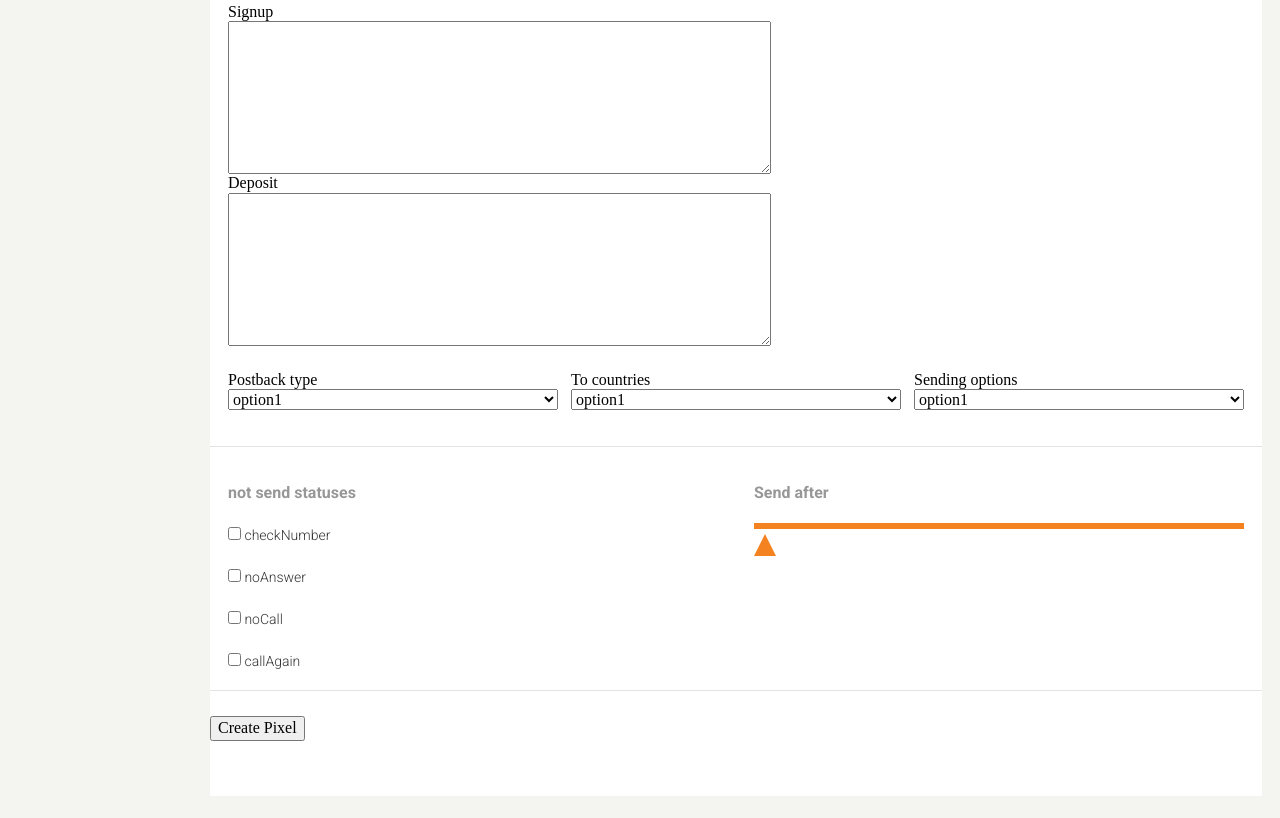
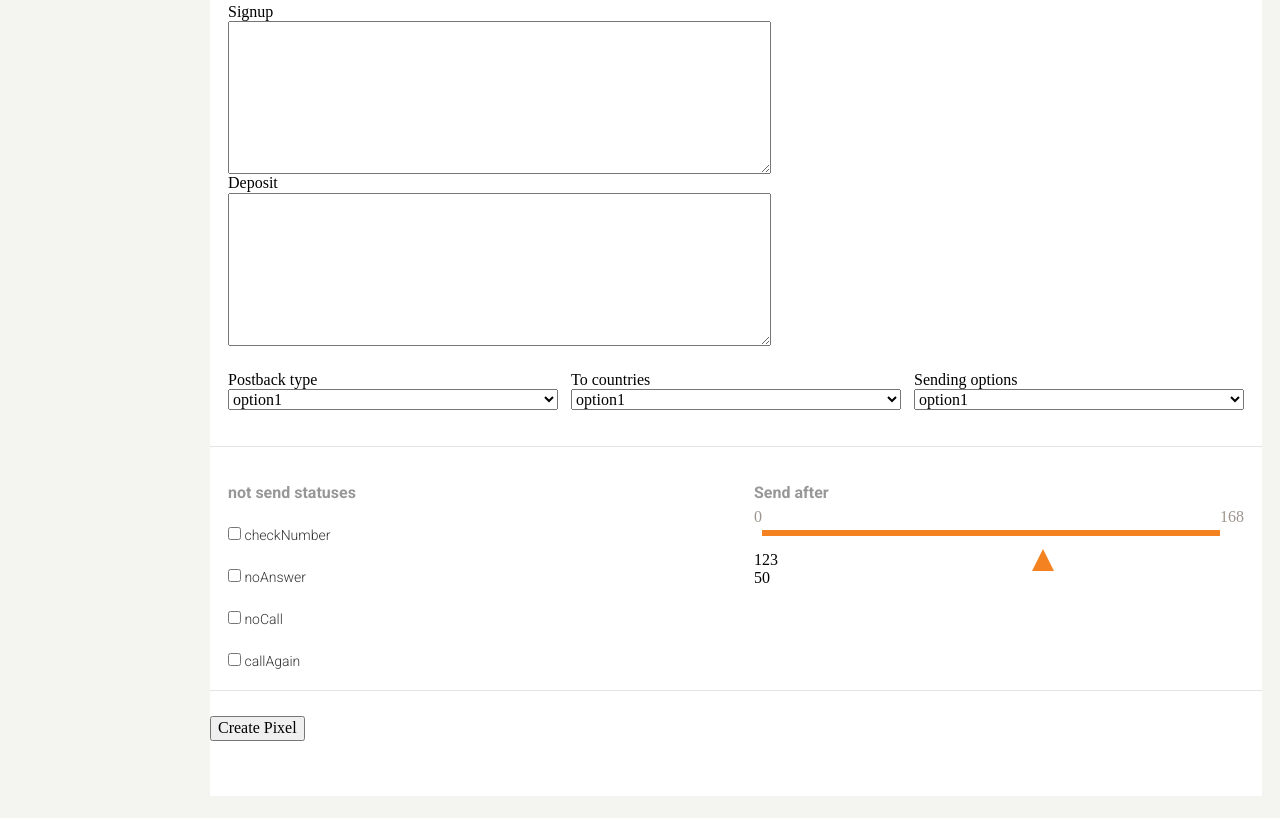
Before and after one commit to elminex/solo-project, a website: page index.html in a window 1280 px wide. Shown: the part 3219-4037 px from the top of the page. Drawn offline with Linux system fonts and the light colour scheme.

Commit message:
Add range input style

```diff
--- a/index.html
+++ b/index.html
@@ -682,7 +682,11 @@
                         </div>
                         <div class="postback__range">
                             <h3>Send after</h3>
-                            <input class="postback__range-input" type="range" name="time" min="0" max="168" step="1">
+                            <div class="sliderfill"></div>
+                            <input class="postback__range-input" type="range" value="104" name="time" min="0" max="168" step="1">
+                            <span class="postback__range-value">123</span>
+                            <div class="sliderthumb"></div>
+                            <div class="slidervalue">50</div>
                         </div>
                     </div>
                     <button>Create Pixel</button>
--- a/sass/_mixins.scss
+++ b/sass/_mixins.scss
@@ -98,4 +98,4 @@
       display: table;
       clear: both;
     }
-  }
+}
--- a/sass/components/_form_field.scss
+++ b/sass/components/_form_field.scss
@@ -2,6 +2,7 @@ input[type=range].postback__range-input {
     -webkit-appearance: none;
     width: 100%;
     margin: 9px 0;
+    position: relative;
   }
   input[type=range].postback__range-input:focus {
     outline: none;
@@ -10,42 +11,41 @@ input[type=range].postback__range-input {
     width: 100%;
     height: 6px;
     cursor: pointer;
-    box-shadow: 0px 0px 0px #000000, 0px 0px 0px #0d0d0d;
-    background: #f58221;
-    border-radius: 0px;
-    border: 0px solid #000000;
-    position: relative;
+    background: $color-orange;
   }
   input[type=range].postback__range-input::-webkit-slider-thumb {
-    position: absolute;
-    top: 20px;
     width: 0;
-    height: 0;
+    height: 50px;
     border-left: 11px solid transparent;
     border-right: 11px solid transparent;
-    border-bottom: 22px solid #f58221;
+    border-bottom: 22px solid $color-orange;
     cursor: pointer;
     -webkit-appearance: none;
     margin-top: -9px;
+
   }
   input[type=range].postback__range-input:focus::-webkit-slider-runnable-track {
-    background: #f8a35c;
+    background: $color-light-orange;
   }
   input[type=range].postback__range-input::-moz-range-track {
     width: 100%;
     height: 6px;
     cursor: pointer;
-    box-shadow: 0px 0px 0px #000000, 0px 0px 0px #0d0d0d;
-    background: #f58221;
-    border-radius: 0px;
-    border: 0px solid #000000;
+    background: $color-light-grey;
+  }
+  input[type=range]::-moz-range-progress {
+    height: 6px;
+    background: $color-orange;
   }
   input[type=range].postback__range-input::-moz-range-thumb {
-    border: 0px solid rgba(0, 0, 0, 0);
-    height: 24px;
-    width: 30px;
-    border-radius: 0px;
-    background: #f58221;
+    width: 0;
+    height: 30px;
+    border-top: none;
+    border-left: 11px solid transparent;
+    border-right: 11px solid transparent;
+    border-bottom: 22px solid $color-orange;
+    border-radius: 0;
+    background: transparent;
     cursor: pointer;
   }
   input[type=range].postback__range-input::-ms-track {
@@ -57,37 +57,42 @@ input[type=range].postback__range-input {
     color: transparent;
   }
   input[type=range].postback__range-input::-ms-fill-lower {
-    background: #cf6409;
-    border: 0px solid #000000;
-    border-radius: 0px;
-    box-shadow: 0px 0px 0px #000000, 0px 0px 0px #0d0d0d;
+    background: $color-orange;
+
   }
   input[type=range].postback__range-input::-ms-fill-upper {
-    background: #f58221;
-    border: 0px solid #000000;
-    border-radius: 0px;
-    box-shadow: 0px 0px 0px #000000, 0px 0px 0px #0d0d0d;
+    background: $color-light-grey;
   }
   input[type=range].postback__range-input::-ms-thumb {
-    box-shadow: 0.8px 0.8px 1.9px rgba(0, 0, 62, 0.67), 0px 0px 0.8px rgba(0, 0, 88, 0.67);
-    border: 0px solid rgba(0, 0, 0, 0);
     height: 24px;
     width: 30px;
     border-radius: 0px;
-    background: #f58221;
+    background: $color-orange;
     cursor: pointer;
     height: 6px;
   }
   input[type=range].postback__range-input:focus::-ms-fill-lower {
-    background: #f58221;
+    background: $color-light-grey;
   }
   input[type=range].postback__range-input:focus::-ms-fill-upper {
-    background: #f8a35c;
+    background: $color-light-grey;
   }
-
-.postback__range:before {
-    content:"";
-    position: absolute;
+.postback__range-input:before {
+    content: '0';
+    position: relative;
+    display: block;
     left: 0;
-    top: 0;
+    top: -15px;
 }
+.postback__range-input:after {
+  content: '168';
+  position: relative;
+  display: block;
+  right: 0;
+  top: -15px;
+}
+.postback__range-value {
+  position: relative;
+  top: 0;
+  left: 0;
+}
--- a/sass/pages/_postback.scss
+++ b/sass/pages/_postback.scss
@@ -50,8 +50,5 @@
     &__range {
         padding-left: 18px;
         width: 50%;
-        &-input {
-            width: 100%;
-        }
     }
 }
```
Also changed, not shown: js/script.js (+78 -0 lines), css/style.css.
